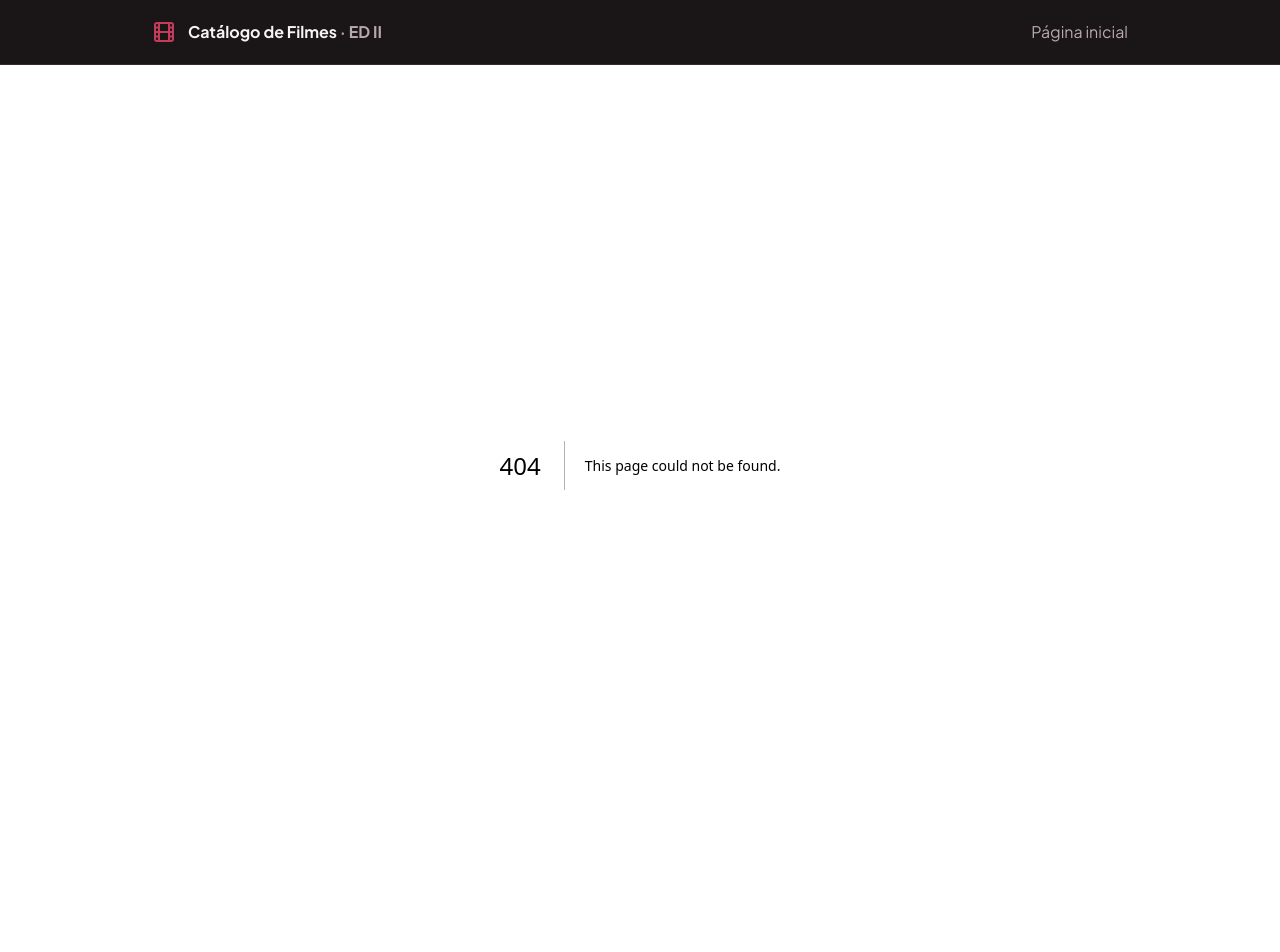
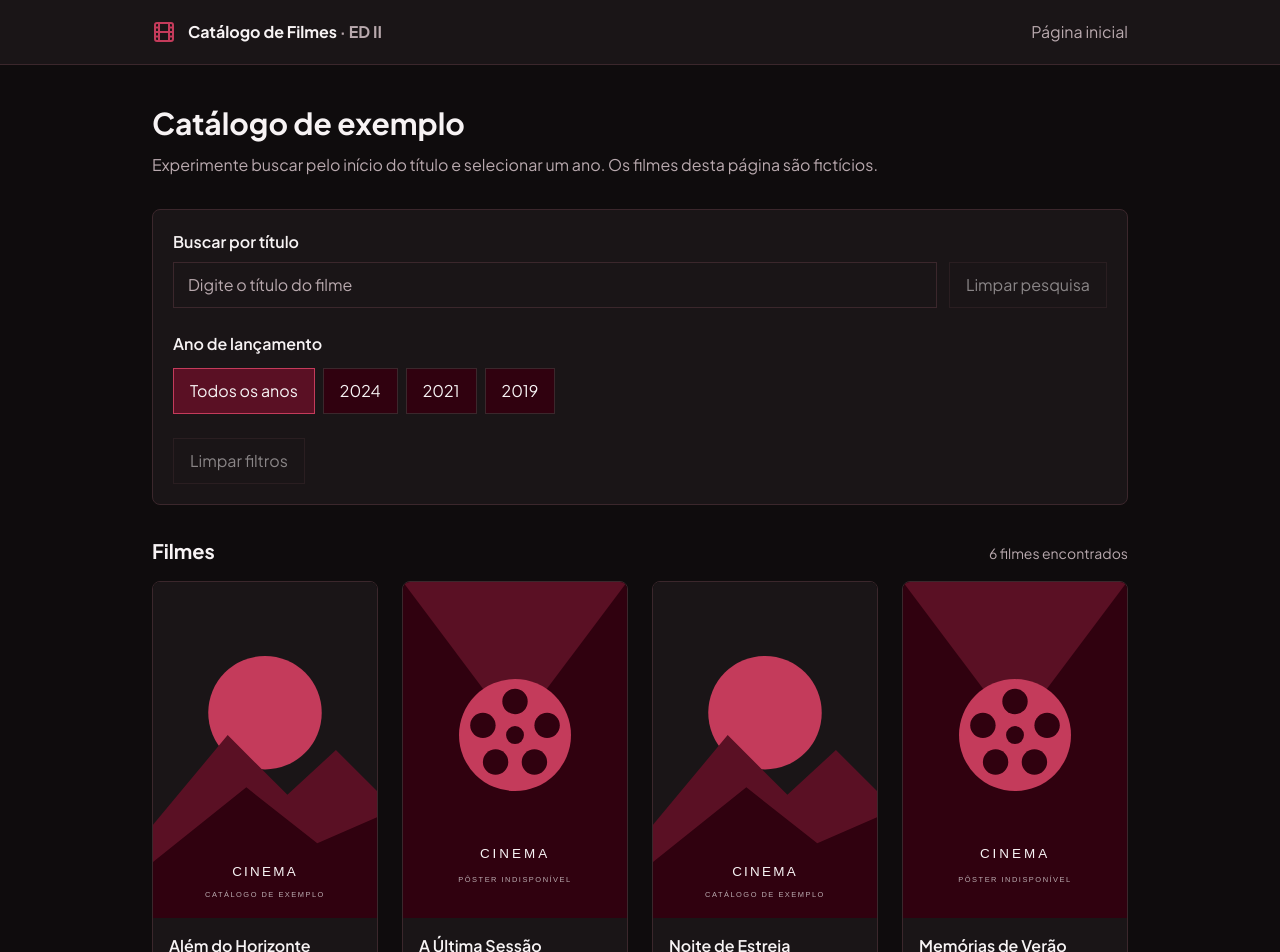
Before and after one commit to sntosguilherme/the-movie-box, a Next.js app in the folder frontend/: page /exemplo in a window 1280 px wide. Before the commit this address had no page. Shown: the top 952 px of the page. Before the commit the page ends 865 px from the top, so only its background shows below. Built offline with nearby package versions, Linux system fonts and the light colour scheme.

Commit message:
feat: alinhar componentes do catálogo à issue 7 e adicionar exemplo

```diff
--- /dev/null
+++ b/frontend/app/exemplo/page.tsx
@@ -0,0 +1,67 @@
+"use client";
+
+import { useState } from "react";
+import MovieGrid from "@/components/MovieGrid";
+import SearchBar from "@/components/SearchBar";
+import YearButtons from "@/components/YearButtons";
+import type { Movie } from "@/components/types";
+
+const movies: readonly Movie[] = [
+  { id: "demo-1", title: "Além do Horizonte", year: 2024, posterUrl: "/exemplo-poster.svg" },
+  { id: "demo-2", title: "A Última Sessão", year: 2024 },
+  { id: "demo-3", title: "Noite de Estreia", year: 2021, posterUrl: "/exemplo-poster.svg" },
+  { id: "demo-4", title: "Memórias de Verão", year: 2021 },
+  { id: "demo-5", title: "O Caminho de Casa", year: 2019, posterUrl: "/exemplo-poster.svg" },
+  { id: "demo-6", title: "Cinema de Bairro", year: 2019 },
+];
+
+const years = [2024, 2021, 2019] as const;
+
+function normalizeTitle(value: string) {
+  return value.trim().normalize("NFD").replace(/[\u0300-\u036f]/g, "").toLocaleLowerCase("pt-BR");
+}
+
+export default function ExamplePage() {
+  const [title, setTitle] = useState("");
+  const [selectedYear, setSelectedYear] = useState<number | null>(null);
+  const normalizedTitle = normalizeTitle(title);
+  const filteredMovies = movies.filter(
+    (movie) =>
+      (selectedYear === null || movie.year === selectedYear) &&
+      normalizeTitle(movie.title).startsWith(normalizedTitle),
+  );
+
+  function clearFilters() {
+    setTitle("");
+    setSelectedYear(null);
+  }
+
+  return (
+    <main className="mx-auto max-w-5xl space-y-8 px-6 py-10">
+      <div className="space-y-3">
+        <h1 className="text-3xl font-bold">Catálogo de exemplo</h1>
+        <p className="text-muted">
+          Experimente buscar pelo início do título e selecionar um ano. Os filmes desta página são fictícios.
+        </p>
+      </div>
+
+      <section aria-label="Filtros" className="space-y-6 rounded-lg border border-border bg-surface p-5">
+        <SearchBar value={title} onChange={setTitle} />
+        <YearButtons years={years} selectedYear={selectedYear} onSelectYear={setSelectedYear} />
+        <button type="button" onClick={clearFilters} disabled={!title && selectedYear === null}>
+          Limpar filtros
+        </button>
+      </section>
+
+      <section aria-labelledby="example-results" className="space-y-4">
+        <div className="flex flex-wrap items-baseline justify-between gap-2">
+          <h2 id="example-results" className="text-xl font-bold">Filmes</h2>
+          <p role="status" className="text-sm text-muted">
+            {filteredMovies.length} {filteredMovies.length === 1 ? "filme encontrado" : "filmes encontrados"}
+          </p>
+        </div>
+        <MovieGrid movies={filteredMovies} />
+      </section>
+    </main>
+  );
+}
--- a/frontend/components/MovieCard.tsx
+++ b/frontend/components/MovieCard.tsx
@@ -3,14 +3,13 @@
 import Image from "next/image";
 import Link from "next/link";
 import { useState } from "react";
-import type { Movie, MovieAccessHandler } from "./types";
+import type { Movie } from "./types";
 
 export type MovieCardProps = {
   movie: Movie;
-  onMovieAccess?: MovieAccessHandler;
 };
 
-export default function MovieCard({ movie, onMovieAccess }: MovieCardProps) {
+export default function MovieCard({ movie }: MovieCardProps) {
   const [failedPoster, setFailedPoster] = useState<string | null>(null);
   const posterUrl = movie.posterUrl?.trim();
   const showPoster = posterUrl && posterUrl !== failedPoster;
@@ -19,7 +18,6 @@ export default function MovieCard({ movie, onMovieAccess }: MovieCardProps) {
     <article className="h-full">
       <Link
         href={`/filmes/${encodeURIComponent(String(movie.id))}`}
-        onClick={() => onMovieAccess?.(movie)}
         className="group block h-full overflow-hidden rounded-lg border border-border bg-surface hover:border-accent"
       >
         <div className="flex aspect-[2/3] items-center justify-center bg-background">
--- a/frontend/components/MovieGrid.tsx
+++ b/frontend/components/MovieGrid.tsx
@@ -1,12 +1,11 @@
 import MovieCard from "./MovieCard";
-import type { Movie, MovieAccessHandler } from "./types";
+import type { Movie } from "./types";
 
 export type MovieGridProps = {
   movies: readonly Movie[];
-  onMovieAccess?: MovieAccessHandler;
 };
 
-export default function MovieGrid({ movies, onMovieAccess }: MovieGridProps) {
+export default function MovieGrid({ movies }: MovieGridProps) {
   if (movies.length === 0) {
     return <p role="status" className="text-muted">Nenhum filme encontrado.</p>;
   }
@@ -18,7 +17,7 @@ export default function MovieGrid({ movies, onMovieAccess }: MovieGridProps) {
     >
       {movies.map((movie) => (
         <li key={movie.id} className="min-w-0">
-          <MovieCard movie={movie} onMovieAccess={onMovieAccess} />
+          <MovieCard movie={movie} />
         </li>
       ))}
     </ul>
--- a/frontend/components/RecentMovies.tsx
+++ /dev/null
@@ -1,26 +0,0 @@
-import MovieCard from "./MovieCard";
-import type { Movie, MovieAccessHandler } from "./types";
-
-export type RecentMoviesProps = {
-  movies: readonly Movie[];
-  onMovieAccess?: MovieAccessHandler;
-};
-
-export default function RecentMovies({ movies, onMovieAccess }: RecentMoviesProps) {
-  return (
-    <section aria-label="Filmes acessados recentemente" className="space-y-4">
-      <h2 className="text-xl font-bold">Acessados recentemente</h2>
-      {movies.length === 0 ? (
-        <p className="text-muted">Você ainda não acessou nenhum filme.</p>
-      ) : (
-        <ol className="grid grid-cols-1 gap-6 sm:grid-cols-2 md:grid-cols-3 lg:grid-cols-4">
-          {movies.map((movie) => (
-            <li key={movie.id} className="min-w-0">
-              <MovieCard movie={movie} onMovieAccess={onMovieAccess} />
-            </li>
-          ))}
-        </ol>
-      )}
-    </section>
-  );
-}
--- a/frontend/components/types.ts
+++ b/frontend/components/types.ts
@@ -4,5 +4,3 @@ export type Movie = {
   year: number;
   posterUrl?: string | null;
 };
-
-export type MovieAccessHandler = (movie: Movie) => void;
```
Also changed, not shown: frontend/components/README.md, frontend/public/exemplo-poster.svg (added).
